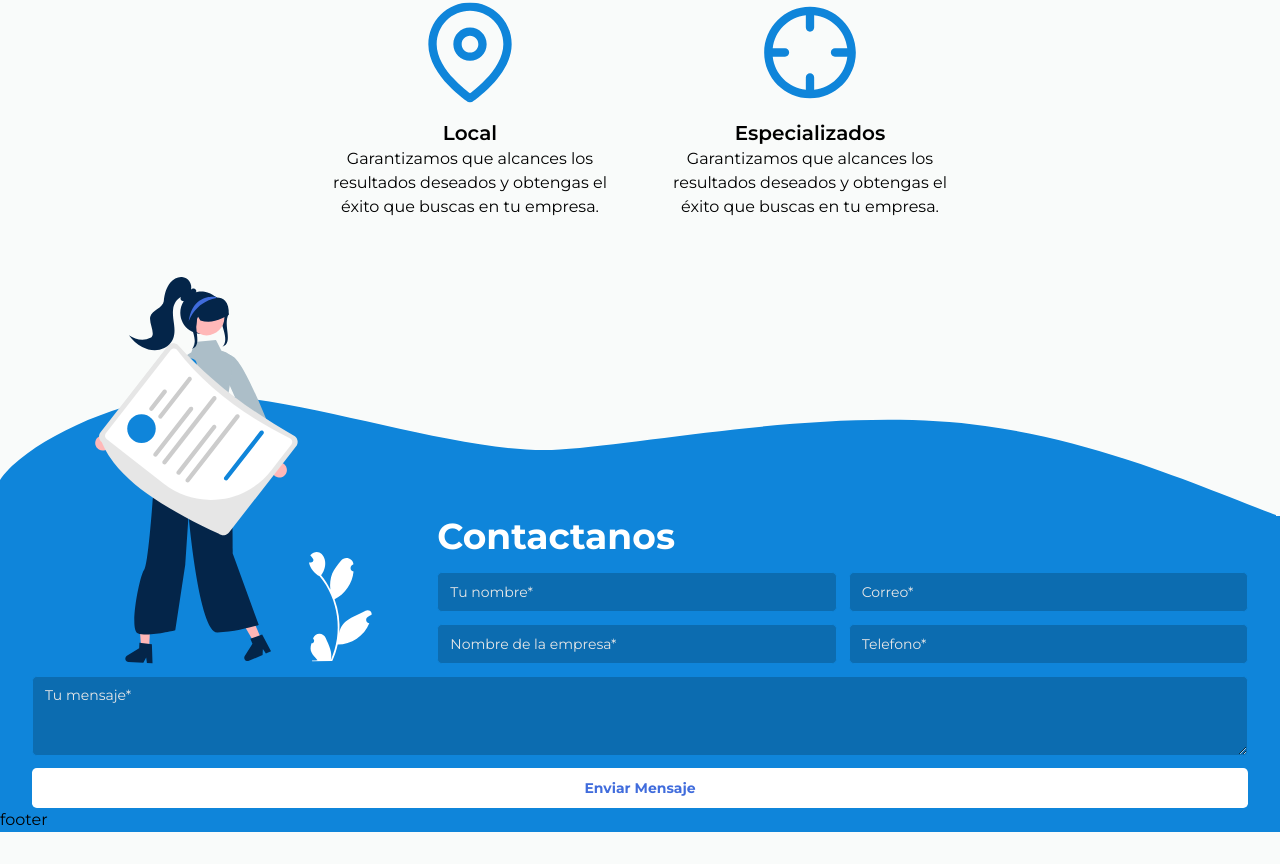
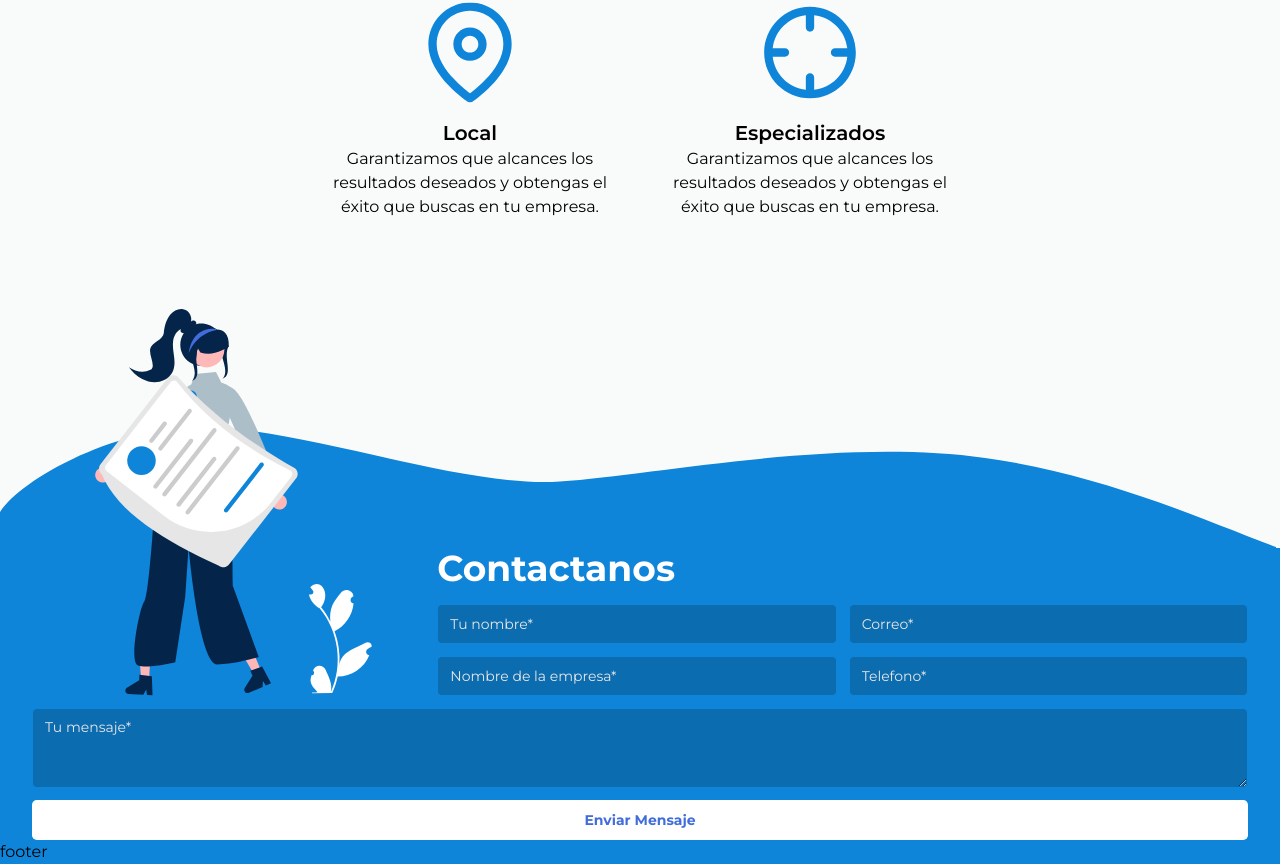
Before and after one commit to DiegoxK/rpm, a Next.js app: page / in a window 1280 px wide. Shown: the part 3861-4725 px from the top of the page. Before the commit the page ends 4693 px from the top, so only its background shows below. Built offline with nearby package versions, Linux system fonts and the light colour scheme.

Commit message:
Update contact form image margin and size

```diff
--- a/app/(routes)/(home)/components/contact-form.tsx
+++ b/app/(routes)/(home)/components/contact-form.tsx
@@ -8,7 +8,7 @@ export default function ContactForm() {
   return (
     <>
       <Image
-        className="mt-44 w-screen"
+        className="mt-52 w-screen"
         alt="Contact wave"
         src={assets.contact.ContactBg}
       />
```
